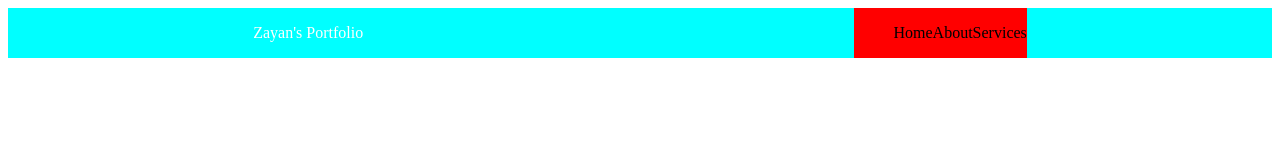
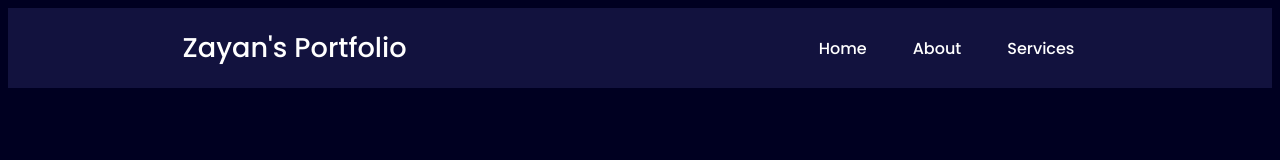
Before and after one commit to zayansheikh/My-Resume2, a plain HTML site: page index.html in a window 1280 px wide. Drawn offline with Linux system fonts and the light colour scheme.

Commit message:
work on files

```diff
--- a/index.html
+++ b/index.html
@@ -4,6 +4,11 @@
     <meta charset="UTF-8">
     <meta name="viewport" content="width=device-width, initial-scale=1.0">
     <link rel="stylesheet" href="style.css">
+
+    <!-- GOOGLE FONTS -->
+    <link rel="preconnect" href="https://fonts.googleapis.com">
+    <link rel="preconnect" href="https://fonts.gstatic.com" crossorigin>
+    <link href="https://fonts.googleapis.com/css2?family=Poppins:ital,wght@0,500;1,400&display=swap" rel="stylesheet">
 
     <title>My-Personal-Portfolio-Website</title>
 </head>
@@ -13,9 +18,9 @@
             <div id="logo"><p>Zayan's Portfolio</p></div>
             <div id="navbar">
                 <ul>
-                    <li>Home</li>
-                    <li>About</li>
-                    <li>Services</li>
+                    <li><a href="">Home</a></li>
+                    <li><a href="">About</a></li>
+                    <li><a href="">Services</a></li>
                 </ul>
             </div>
         </nav>
--- a/style.css
+++ b/style.css
@@ -1,21 +1,37 @@
+body{
+    background-color: rgb(0, 0, 33);
+    color: white;
+    font-family: 'Poppins', sans-serif;
+}
 header{
     background-color: aqua;
 }
 nav{
     display: flex;
     justify-content: space-around;
+    align-items: center;
+    height: 80px;
+    background-color: rgb(18, 18, 62);
 }
 nav #logo p{
-    /* font-size: 2rem; */
-    color:white;
+    font-size: 1.7rem;
+    color: white;
+}
 
+nav ul{
+    display: flex;
+    justify-content: center;
 }
-nav #navbar{
-    background-color: red;
+nav ul li{
+    list-style: none;
+    margin: 0 23px;
 }
-nav #navbar ul{
-    display: flex;
+nav ul li a{
+    text-decoration: none;
+    color: white;
 }
-nav #navbar ul li{
-    list-style: none;
+nav ul li a:hover{
+    background-color:   rgb(43, 43, 95);
+    padding:  5px 20px;
+    border-radius: 50px;
 }
```
